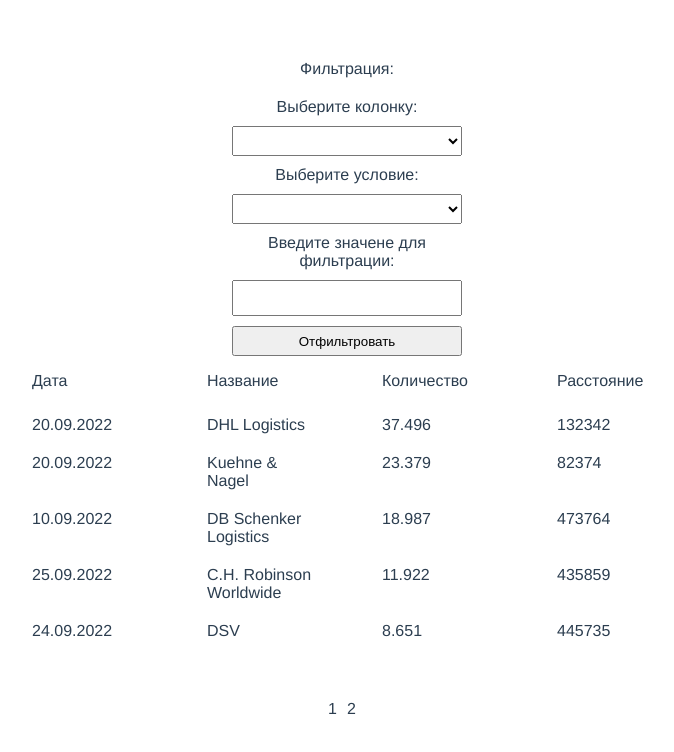
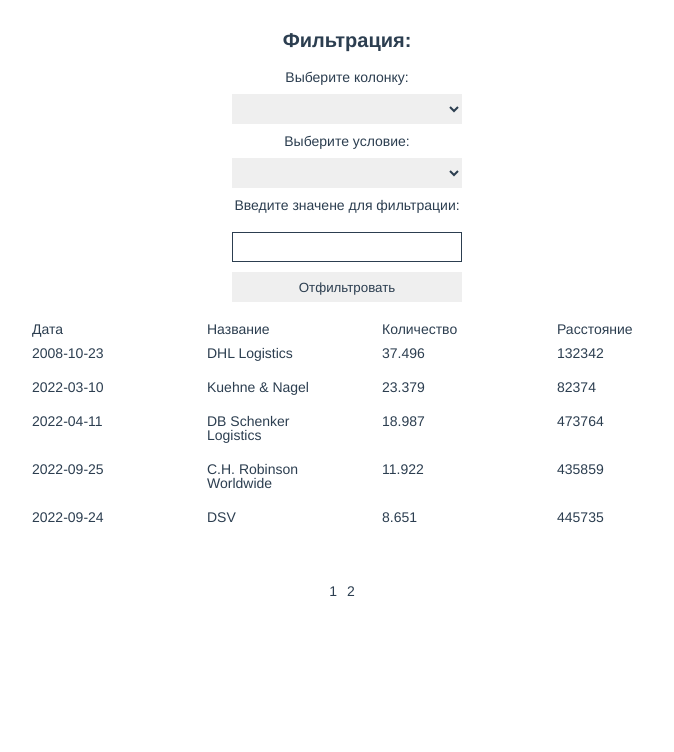
Before and after one commit to abaisseabc/logistic-company, a Vue app: page / in a window 1280 px wide. Shown: the top 752 px of the page, without its empty margins (293-967 px from the left). Built offline with nearby package versions, Linux system fonts and the light colour scheme.

Commit message:
экспорт данных в JSON формате из MYSQL

```diff
--- a/package.json
+++ b/package.json
@@ -9,6 +9,7 @@
   },
   "dependencies": {
     "core-js": "^3.8.3",
+    "hapi": "^18.1.0",
     "vue": "^3.2.13",
     "vuex": "^4.0.0"
   },
--- a/src/App.vue
+++ b/src/App.vue
@@ -32,18 +32,5 @@
 </script>
 
 <style>
-#app {
-  font-family: Avenir, Helvetica, Arial, sans-serif;
-  -webkit-font-smoothing: antialiased;
-  -moz-osx-font-smoothing: grayscale;
-  text-align: center;
-  color: #2c3e50;
-  margin-top: 60px;
-}
-
-.container {
-  position: relative;
-  width: 1140px;
-  margin: 0 auto;
-}
+@import url(./assets/style/main.css);
 </style>
--- /dev/null
+++ b/src/assets/style/main.css
@@ -0,0 +1,124 @@
+*{
+	padding: 0;
+	margin: 0;
+	border: 0;
+}
+*,*:before,*:after{
+	-moz-box-sizing: border-box;
+	-webkit-box-sizing: border-box;
+	box-sizing: border-box;
+}
+:focus,:active{outline: none;}
+a:focus,a:active{outline: none;}
+
+nav,footer,header,aside{display: block;}
+
+html,body{
+	height: 100%;
+	width: 100%;
+	font-size: 100%;
+	line-height: 1;
+	font-size: 14px;
+	-ms-text-size-adjust: 100%;
+	-moz-text-size-adjust: 100%;
+	-webkit-text-size-adjust: 100%;
+}
+input,button,textarea{font-family:inherit;}
+
+input::-ms-clear{display: none;}
+button{cursor: pointer;}
+button::-moz-focus-inner {padding:0;border:0;}
+a, a:visited{text-decoration: none;}
+a:hover{text-decoration: none;}
+ul li{list-style: none;}
+img{vertical-align: top;}
+
+h1,h2,h3,h4,h5,h6{font-size:inherit;font-weight: 400;}
+
+#app {
+    font-family: Avenir, Helvetica, Arial, sans-serif;
+    -webkit-font-smoothing: antialiased;
+    -moz-osx-font-smoothing: grayscale;
+    text-align: center;
+    color: #2c3e50;
+    margin-top: 30px;
+}
+
+.container {
+    position: relative;
+    width: 1140px;
+    margin: 0 auto;
+}
+
+.table {
+    max-width: 700px;
+    margin: 0 auto;
+  }
+.table p {
+    flex-basis: 15%;
+    text-align: left;
+}
+.table__header {
+    display: flex;
+    justify-content: space-around;
+}
+.table__pagination {
+    display: flex;
+    flex-wrap: wrap;
+    justify-content: center;
+}
+.table-page {
+    cursor: pointer;
+    margin-right: 10px;
+    margin-top: 50px;
+}
+.table-row {
+    display: flex;
+    justify-content: space-around;
+}
+.row {
+    padding-top: 10px;
+    padding-bottom: 10px;
+    flex-basis: 15%;
+    text-align: left;
+}
+.filter__header {
+    margin-bottom: 10px;
+    font-size: 20px;
+    font-weight: bold;
+}
+.filter__body {
+    width: 230px;
+    margin: 0 auto;
+    display: flex;
+    justify-content: center;
+    flex-wrap: wrap;
+    color: #2c3e50;
+}
+.filter__body div {
+    margin-top: 10px;
+    margin-bottom: 10px;
+}
+.filter__body select {
+    width: 230px;
+    height: 30px;
+    color: #2c3e50;
+}
+.filter__body input {
+    margin-top: 10px;
+    border: 1px solid #2c3e50;
+    width: 230px;
+    height: 30px;
+    margin-bottom: 10px;
+    color: #2c3e50;
+}
+.filter__btn {
+    cursor: pointer;
+    width: 230px;
+    height: 30px;
+    margin-bottom: 20px;
+    color: #2c3e50;
+}
+.filter__btn button {
+    color: #2c3e50;
+}
--- a/src/components/v-table-row.vue
+++ b/src/components/v-table-row.vue
@@ -1,10 +1,10 @@
 <template>
   <div class="table-row">
     <div class="row table-row-date">
-        {{row_data.date}}
+        {{row_data['date_info']}}
     </div>
     <div class="row table-row-name">
-        {{row_data.name}}
+        {{row_data['name_company']}}
     </div>
     <div class="row table-row-amount">
         {{row_data.amount}}
@@ -26,14 +26,4 @@
 </script>
 
 <style>
-    .table-row {
-        display: flex;
-        justify-content: space-around;
-    }
-    .row {
-        padding-top: 10px;
-        padding-bottom: 10px;
-        flex-basis: 15%;
-        text-align: left;
-    }
 </style>
--- a/src/components/v-table.vue
+++ b/src/components/v-table.vue
@@ -67,55 +67,5 @@
 </script>
 
 <style>
-  .table {
-    max-width: 700px;
-    margin: 0 auto;
-  }
-  .table p {
-    flex-basis: 15%;
-    text-align: left;
-  }
-  .table__header {
-    display: flex;
-    justify-content: space-around;
-  }
-  .table__pagination {
-    display: flex;
-    flex-wrap: wrap;
-    justify-content: center;
-  }
-  .table-page {
-    cursor: pointer;
-    margin-right: 10px;
-    margin-top: 50px;
-  }
-  .filter__header {
-    margin-top: 10px;
-    margin-bottom: 10px;
-  }
-  .filter__body {
-    width: 230px;
-    margin: 0 auto;
-    display: flex;
-    justify-content: center;
-    flex-wrap: wrap;
-  }
-  .filter__body div {
-    margin-top: 10px;
-    margin-bottom: 10px;
-  }
-  .filter__body select {
-    width: 230px;
-    height: 30px;
-  }
-  .filter__body input {
-    width: 230px;
-    height: 30px;
-  }
-  .filter__btn {
-    cursor: pointer;
-    margin-top: 10px;
-    width: 230px;
-    height: 30px;
-  }
+
 </style>
--- a/src/seeders/db.json
+++ b/src/seeders/db.json
@@ -1,72 +1,10 @@
-[
-    {
-        "id": 1,
-        "date": "20.09.2022",
-        "name": "DHL Logistics",
-        "amount": "37.496",
-        "distance": "132342"
-    },
-    {
-        "id": 2,
-        "date": "20.09.2022",
-        "name": "Kuehne & Nagel",
-        "amount": "23.379",
-        "distance": "82374"
-    },
-    {
-        "id": 3,
-        "date": "10.09.2022",
-        "name": "DB Schenker Logistics",
-        "amount": "18.987",
-        "distance": "473764"
-    },
-    {
-        "id": 4,
-        "date": "25.09.2022",
-        "name": "C.H. Robinson Worldwide",
-        "amount": "11.922",
-        "distance": "435859"
-    },
-    {
-        "id": 5,
-        "date": "24.09.2022",
-        "name": "DSV",
-        "amount": "8.651",
-        "distance": "445735"
-    },
-    {
-        "id": 6,
-        "date": "01.04.2022",
-        "name": "CEVA Logistics",
-        "amount": "7.864",
-        "distance": "13242"
-    },
-    {
-        "id": 7,
-        "date": "20.09.2022",
-        "name": "Panalpina",
-        "amount": "7.333",
-        "distance": "48732"
-    },
-    {
-        "id": 8,
-        "date": "12.01.2022",
-        "name": "Dachser & Co.",
-        "amount": "7.134",
-        "distance": "58468"
-    },
-    {
-        "id": 9,
-        "date": "20.09.2022",
-        "name": "Expeditors International",
-        "amount": "6.565",
-        "distance": "583248"
-    },
-    {
-        "id": 10,
-        "date": "20.09.2022",
-        "name": "SNCF Geodis",
-        "amount": "5.847",
-        "distance": "48345"
-    }
-]
+[{"id":1, "date_info":"2008-10-23", "name_company":"DHL Logistics", "amount":"37.496", "distance":"132342"},
+ {"id":2, "date_info":"2022-03-10", "name_company":"Kuehne & Nagel", "amount":"23.379", "distance":"82374"},
+ {"id":3, "date_info":"2022-04-11", "name_company":"DB Schenker Logistics", "amount":"18.987", "distance":"473764"},
+ {"id":4, "date_info":"2022-09-25", "name_company":"C.H. Robinson Worldwide", "amount":"11.922", "distance":"435859"},
+ {"id":5, "date_info":"2022-09-24", "name_company":"DSV", "amount":"8.651", "distance":"445735"},
+ {"id":6, "date_info":"2022-01-04", "name_company":"CEVA Logistics", "amount":"7.864", "distance":"13242"},
+ {"id":7, "date_info":"2022-02-06", "name_company":"Panalpina", "amount":"7.333", "distance":"48732"},
+ {"id":8, "date_info":"2022-08-01", "name_company":"Dachser & Co.", "amount":"7.134", "distance":"58468"},
+ {"id":9, "date_info":"2022-01-27", "name_company":"Expeditors International", "amount":"6.565", "distance":"532134"},
+ {"id":10, "date_info":"2021-01-27", "name_company":"SNCF Geodis", "amount":"5.847", "distance":"48345"}]
--- a/src/store/index.js
+++ b/src/store/index.js
@@ -18,7 +18,7 @@
       state.table.filter( el  => {
 
         if (filterObj.condition == '=') {
-          if (el.name == filterObj.input) {
+          if (el['name_company'] == filterObj.input) {
             movingElements(el);
           }
           if (el.distance == filterObj.input) {
@@ -28,7 +28,7 @@
             movingElements(el);
           }
         } else if (filterObj.condition == '>') {
-          if (el.name > filterObj.input && filterObj.column == 'name') {
+          if (el['name_company'] > filterObj.input && filterObj.column == 'name') {
             movingElements(el);
           }
           if (Number(el.distance) > Number(filterObj.input) && filterObj.column == 'distance') {
@@ -38,7 +38,7 @@
             movingElements(el);
           }
         } else if (filterObj.condition == '<') {
-          if (el.name < filterObj.input && filterObj.column == 'name') {
+          if (el['name_company'] < filterObj.input && filterObj.column == 'name') {
             movingElements(el);
           }
           if (Number(el.distance) < Number(filterObj.input) && filterObj.column == 'distance') {
@@ -48,7 +48,7 @@
             movingElements(el);
           }
         } else if (filterObj.condition == 'contains') {
-          if(el.name.includes(filterObj.input) && filterObj.column == 'name') {
+          if(el['name_company'].includes(filterObj.input) && filterObj.column == 'name') {
             movingElements(el);
           }
           if(el.distance.includes(filterObj.input) && filterObj.column == 'distance') {
```
Also changed, not shown: src/assets/logo.png (deleted), src/components/v-filter.vue (line endings or trailing spaces), 1 other file (tests, documents, lock files or other folders).
